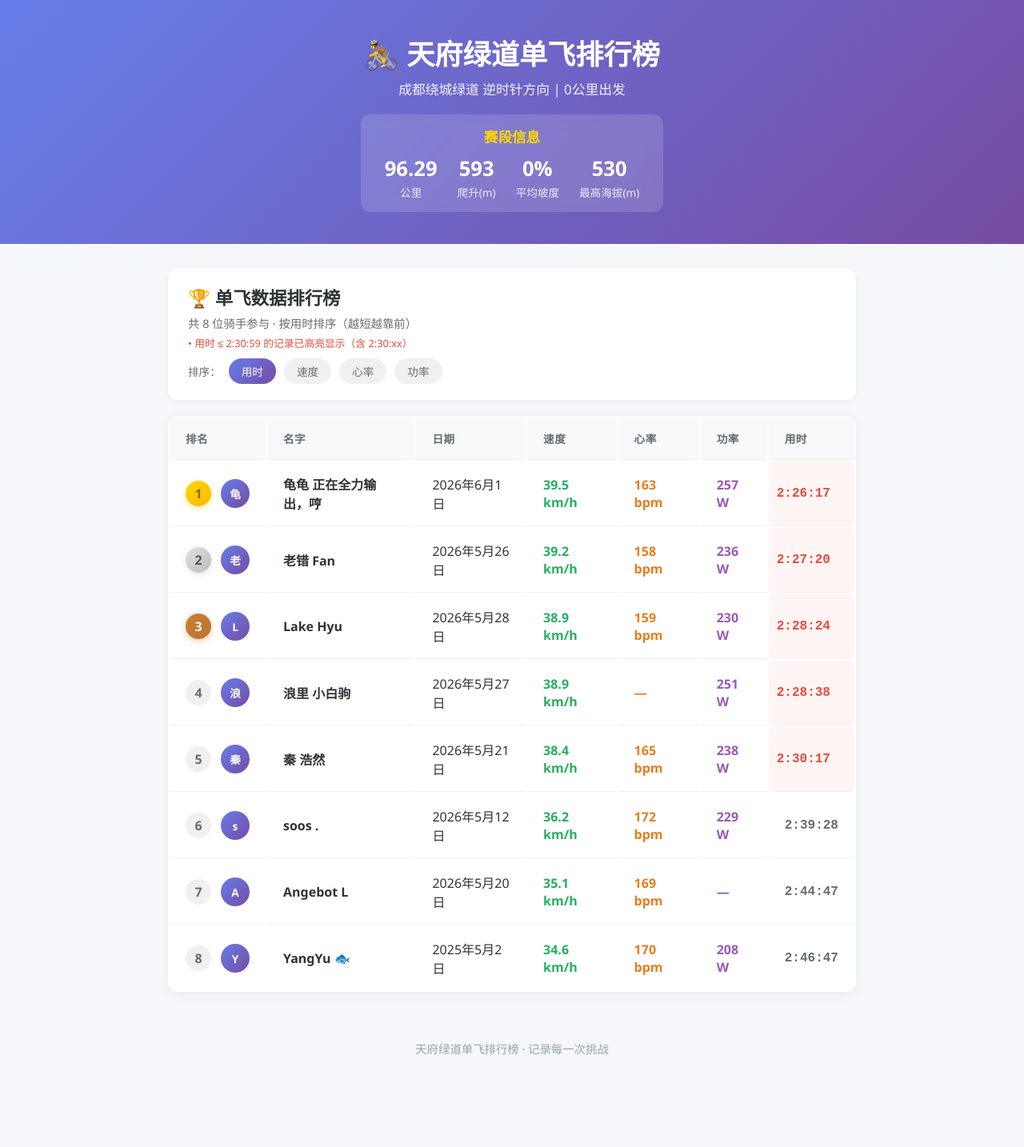
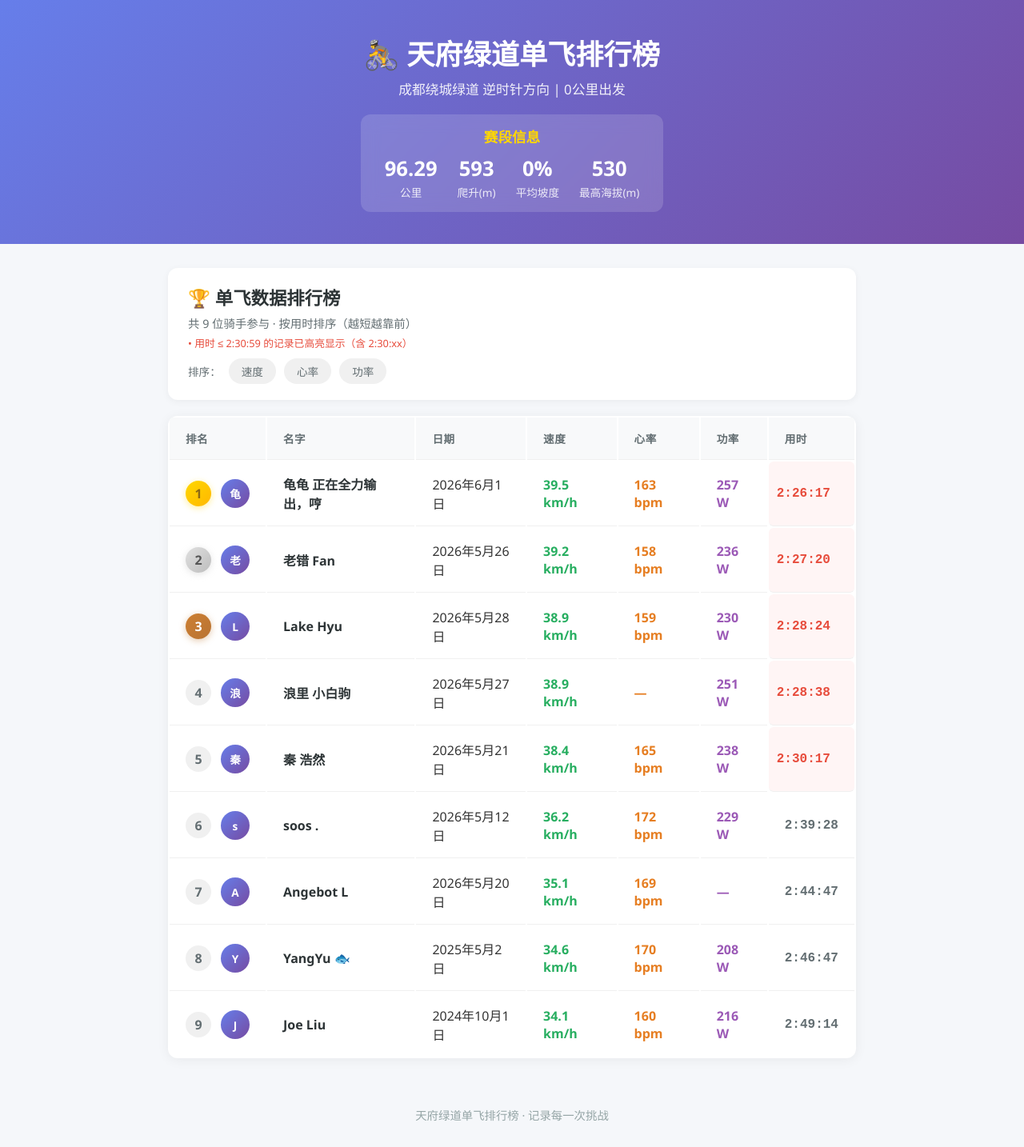
Before and after one commit to techysy/techysy.github.io, a Jekyll site: the page TianfuGreenway.html, which Jekyll copies as it is, in a window 1280 px wide. Shown: the whole page at 80% size. Built offline with Jekyll 4.4.1, drawn with Linux system fonts in a browser that asks for light colours; before the commit the page ends 1351 px from its top, so only the background shows below that.

Commit message:
Update TianfuGreenway.html
更新

```diff
--- a/TianfuGreenway.html
+++ b/TianfuGreenway.html
@@ -327,12 +327,11 @@
         <div class="section-header">
             <div>
                 <h2 class="section-title">🏆 单飞数据排行榜</h2>
-                <p class="section-subtitle">共 8 位骑手参与 · 按用时排序（越短越靠前）</p>
+                <p class="section-subtitle">共 9 位骑手参与 · 按用时排序（越短越靠前）</p>
                 <p style="font-size: 0.8em; color: #e74c3c; margin-top: 5px;">• 用时 ≤ 2:30:59 的记录已高亮显示（含 2:30:xx）</p>
             </div>
             <div style="display: flex; gap: 10px; margin-top: 10px;">
                 <span style="font-size: 0.85em; color: #636e72; align-self: center;">排序：</span>
-                <button class="sort-btn active" onclick="sortTable('time')">用时</button>
                 <button class="sort-btn" onclick="sortTable('speed')">速度</button>
                 <button class="sort-btn" onclick="sortTable('heart')">心率</button>
                 <button class="sort-btn" onclick="sortTable('power')">功率</button>
@@ -465,6 +464,20 @@
                     <td class="power-cell">208 W</td>
                     <td class="time-cell normal">2:46:47</td>
                 </tr>
+                <tr data-time="2:49:14" data-speed="34.1" data-heart="160" data-power="216">
+                    <td>
+                        <div class="rank-cell">
+                            <div class="rank-number other">9</div>
+                            <div class="avatar">J</div>
+                        </div>
+                    </td>
+                    <td class="name-cell">Joe Liu</td>
+                    <td>2024年10月1日</td>
+                    <td class="speed-cell">34.1 km/h</td>
+                    <td class="heart-cell">160 bpm</td>
+                    <td class="power-cell">216 W</td>
+                    <td class="time-cell normal">2:49:14</td>
+                </tr>
             </tbody>
         </table>
     </div>
```
